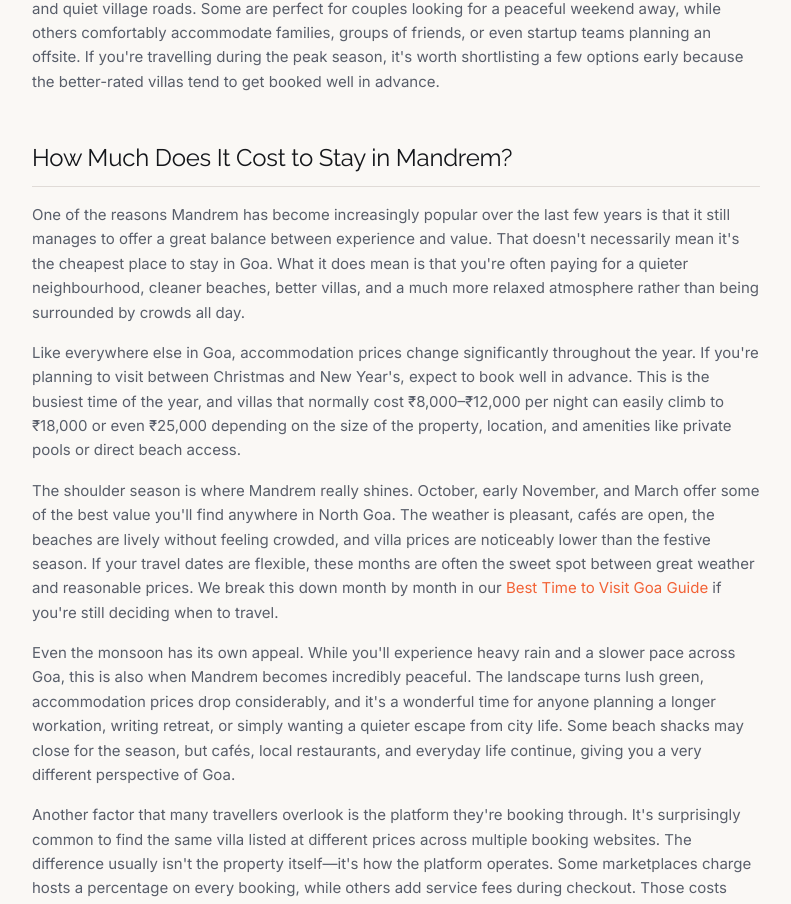
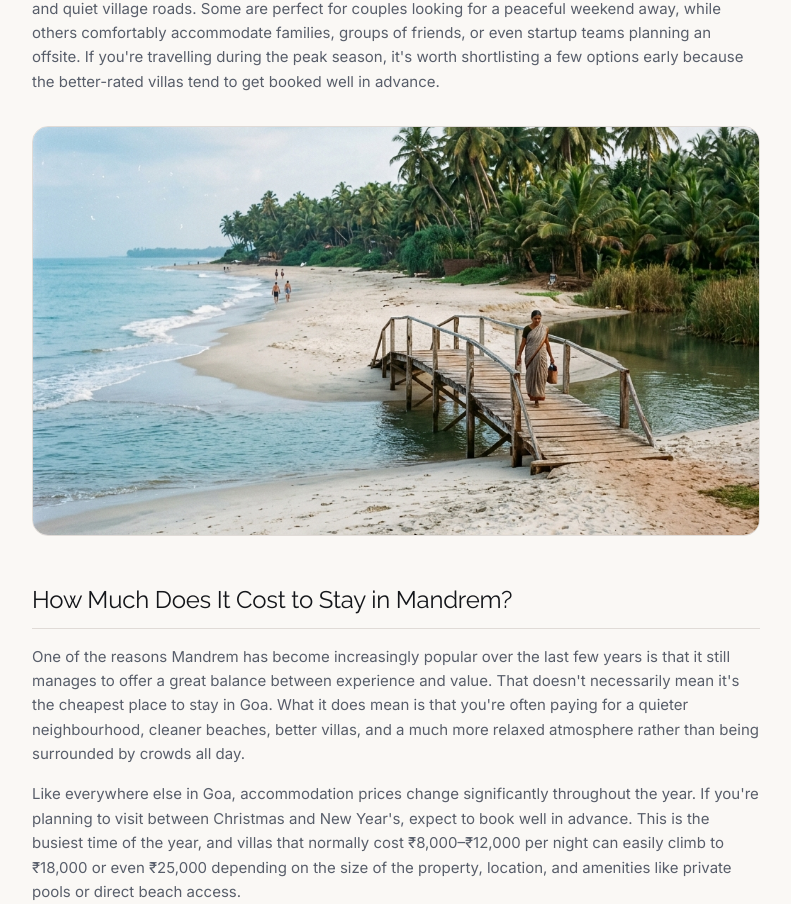
Before and after one commit to wayzyy-project/wayzyy-site, a React (Vite) app: page /blog/mandrem-goa-beach-guide in a window 1280 px wide. Shown: the part 7755-8659 px from the top of the page, without its empty margins (244-1035 px from the left). Built offline with nearby package versions, Linux system fonts and the light colour scheme.

Commit message:
style: add restored mandrem beach image as third image in the mandrem guide

```diff
--- a/src/pages/blog/MandremBeachGuide.tsx
+++ b/src/pages/blog/MandremBeachGuide.tsx
@@ -348,6 +348,12 @@ export default function MandremBeachGuide() {
         planning an offsite. If you're travelling during the peak season, it's worth shortlisting a few options early because the
         better-rated villas tend to get booked well in advance.
       </p>
+      <img
+        src="/blog/goa-mandrem-beach.png"
+        alt="Scenic morning view of Mandrem Beach, Goa, with pristine sand, calm waves, and coconut palm trees lining the horizon"
+        className="w-full aspect-video object-cover rounded-2xl border border-border my-8"
+        loading="lazy"
+      />
 
       <h2>How Much Does It Cost to Stay in Mandrem?</h2>
       <p>
```
Also changed, not shown: public/blog/goa-mandrem-beach.png (added).
